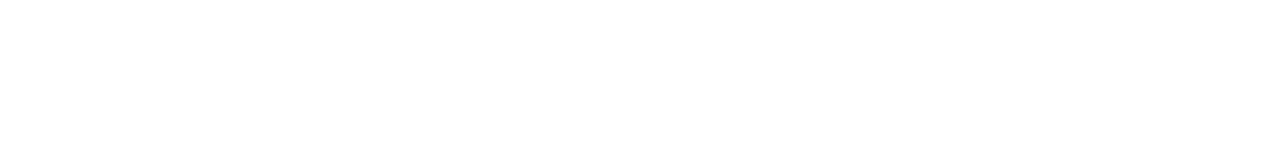
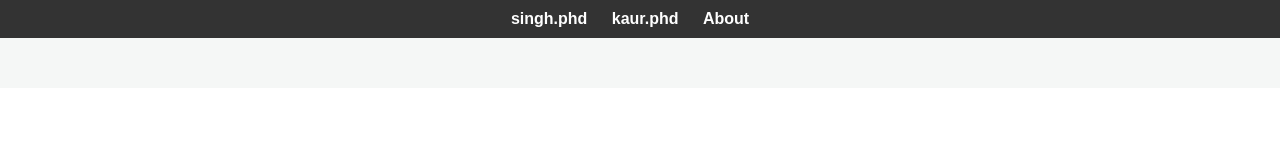
Before and after one commit to nsingh-phd/trial-site, a plain HTML site: page index.html in a window 1280 px wide. Drawn offline with Linux system fonts and the light colour scheme.

Commit message:
add navbar

```diff
--- a/index.html
+++ b/index.html
@@ -8,12 +8,26 @@
 </head>
 <body>
 
+    <nav>
+        <ul>
+            <li><a href="https://singh.phd">singh.phd</a></li>
+            <li><a href="https://kaur.phd">kaur.phd</a></li>
+            <li><a href="#">About</a></li>
+        </ul>
+    </nav>
+
     <div id="badge-container">
         <!-- Include badges directly -->
-        <div class="badge-base LI-profile-badge" data-locale="en_US" data-size="medium" data-theme="light" data-type="VERTICAL" data-vanity="nsinghphd" data-version="v1"></div>
+        <div class="badge-base LI-profile-badge" data-locale="en_US" data-size="medium" data-theme="dark" data-type="VERTICAL" data-vanity="nsinghphd" data-version="v1"></div>
         <div class="badge-base LI-profile-badge" data-locale="en_US" data-size="medium" data-theme="light" data-type="VERTICAL" data-vanity="kulwinder-sarao-b567b2147" data-version="v1"></div>
         <div class="badge-base LI-profile-badge" data-locale="en_US" data-size="medium" data-theme="light" data-type="VERTICAL" data-vanity="mandeep-kaur-9831262a" data-version="v1"></div>
         <div class="badge-base LI-profile-badge" data-locale="en_US" data-size="medium" data-theme="light" data-type="VERTICAL" data-vanity="manveer-kaur-441a704a" data-version="v1"></div>
+        <div class="badge-base LI-profile-badge" data-locale="en_US" data-size="medium" data-theme="light" data-type="VERTICAL" data-vanity="nsinghphd" data-version="v1"></div>
+        <div class="badge-base LI-profile-badge" data-locale="en_US" data-size="medium" data-theme="light" data-type="VERTICAL" data-vanity="nsinghphd" data-version="v1"></div>
+        <div class="badge-base LI-profile-badge" data-locale="en_US" data-size="medium" data-theme="light" data-type="VERTICAL" data-vanity="kulwinder-sarao-b567b2147" data-version="v1"></div>
+        <div class="badge-base LI-profile-badge" data-locale="en_US" data-size="medium" data-theme="dark" data-type="VERTICAL" data-vanity="mandeep-kaur-9831262a" data-version="v1"></div>
+        <div class="badge-base LI-profile-badge" data-locale="en_US" data-size="medium" data-theme="light" data-type="VERTICAL" data-vanity="manveer-kaur-441a704a" data-version="v1"></div>
+        <div class="badge-base LI-profile-badge" data-locale="en_US" data-size="medium" data-theme="light" data-type="VERTICAL" data-vanity="nsinghphd" data-version="v1"></div>
         <!-- Add more badges as needed -->
     </div>
 
--- a/styles.css
+++ b/styles.css
@@ -5,18 +5,47 @@ body {
     box-sizing: border-box;
 }
 
+nav {
+    background-color: #333; /* Choose a background color for your navbar */
+    padding: 10px;
+    text-align: center;
+}
+
+nav ul {
+    list-style: none;
+    margin: 0;
+    padding: 0;
+}
+
+nav li {
+    display: inline-block;
+    margin-right: 20px;
+}
+
+nav a {
+    text-decoration: none;
+    color: white;
+    font-weight: bold;
+}
+
 #badge-container {
     display: flex;
     flex-wrap: wrap;
     justify-content: center;
     padding: 20px;
+    position: relative;
+    background-color: #f5f7f6;
 }
 
-.linkedin-badge {
-    width: calc(33.33% - 20px);
-    margin: 10px;
+.badge-base {
+    width: auto;
+    /* margin: 10px auto; */
     box-sizing: border-box;
-    background-color: #f0f0f0;
-    padding: 20px;
+    /* background-color: #f0f0f0; */
+    padding: 5px;
     text-align: center;
+    display: flex;
+    align-items: center;
+    justify-content: center;
+    position: relative;
 }
```
Also changed, not shown: 1 other file.
